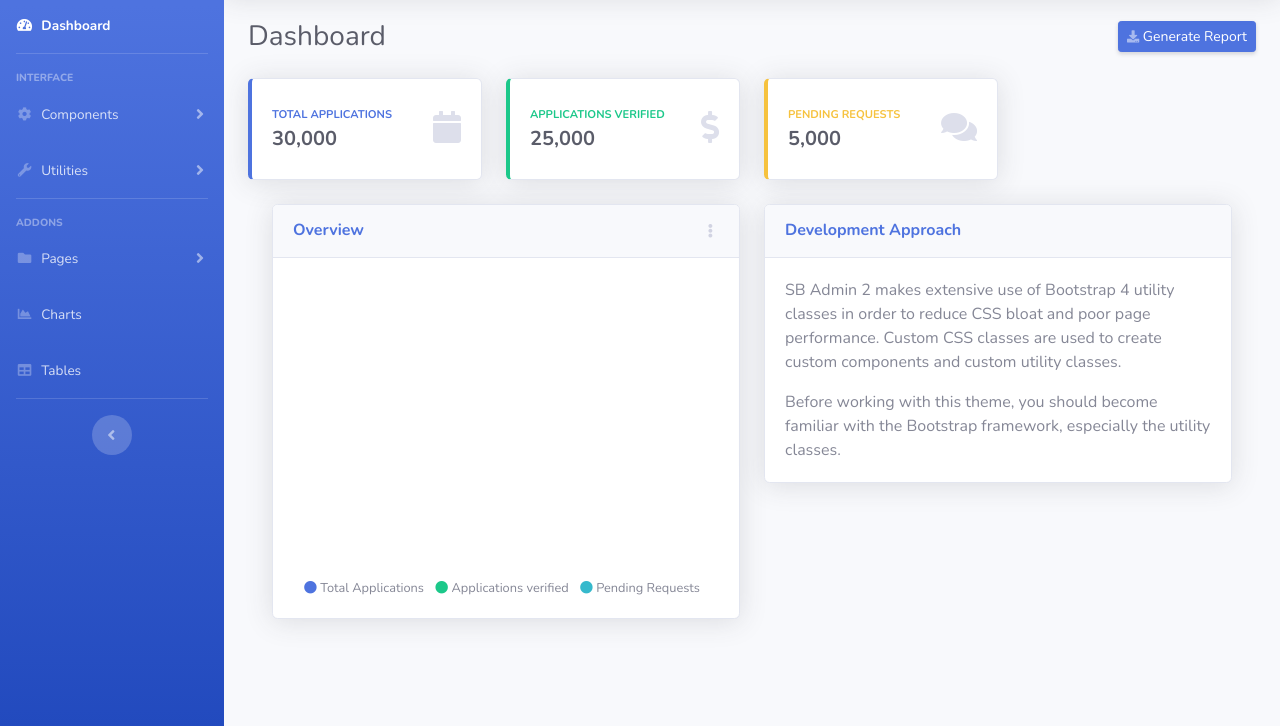
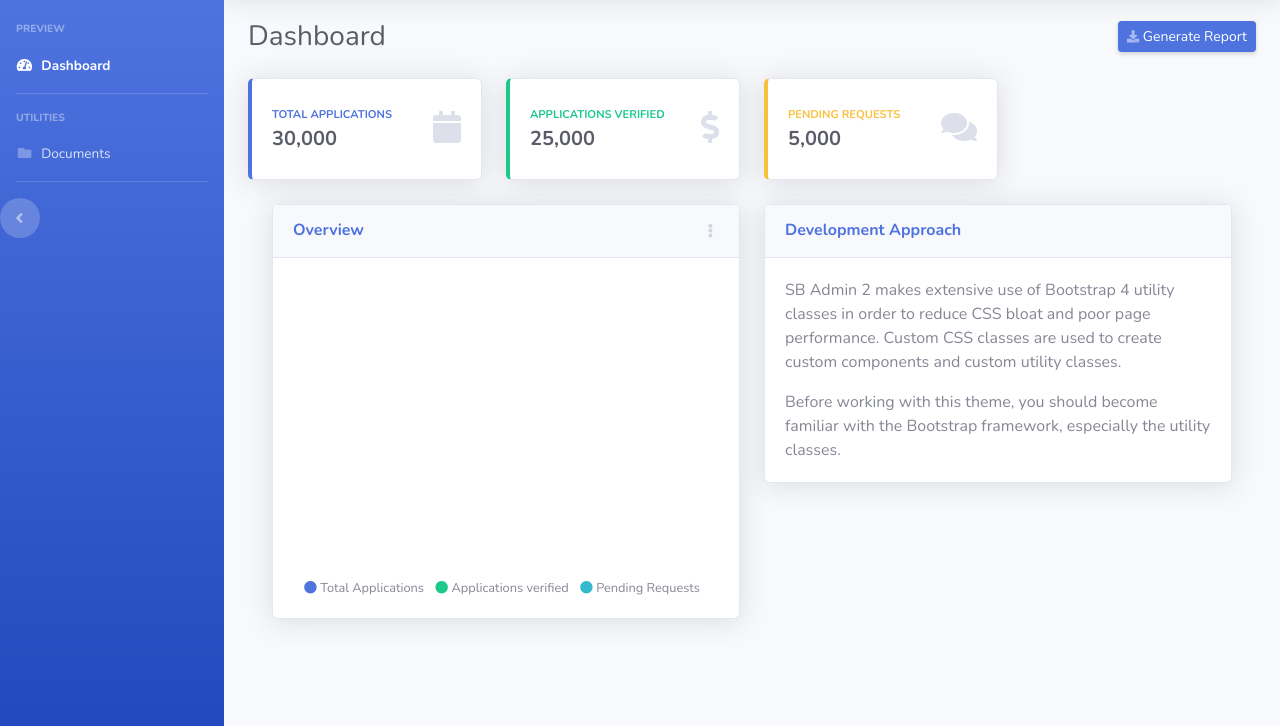
Before and after one commit to TanayPandey627/Paperless_scholarship, a website with bundled scripts: page index.html in a window 1280 px wide. Shown: the part 74-800 px from the top of the page. Built offline with nearby package versions, Linux system fonts and the light colour scheme.

Commit message:
Update index.html

```diff
--- a/index.html
+++ b/index.html
@@ -40,8 +40,11 @@
 
             <!-- Divider -->
             <hr class="sidebar-divider my-0">
-
+            <br>
             <!-- Nav Item - Dashboard -->
+            <div class="sidebar-heading">
+                preview
+            </div>
             <li class="nav-item active">
                 <a class="nav-link" href="index.html">
                     <i class="fas fa-fw fa-tachometer-alt"></i>
@@ -53,11 +56,11 @@
 
             <!-- Heading -->
             <div class="sidebar-heading">
-                Interface
+                utilities
             </div>
 
             <!-- Nav Item - Pages Collapse Menu -->
-            <li class="nav-item">
+            <!-- <li class="nav-item">
                 <a class="nav-link collapsed" href="#" data-toggle="collapse" data-target="#collapseTwo"
                     aria-expanded="true" aria-controls="collapseTwo">
                     <i class="fas fa-fw fa-cog"></i>
@@ -70,10 +73,10 @@
                         <a class="collapse-item" href="cards.html">Cards</a>
                     </div>
                 </div>
-            </li>
+            </li> -->
 
             <!-- Nav Item - Utilities Collapse Menu -->
-            <li class="nav-item">
+            <!-- <li class="nav-item">
                 <a class="nav-link collapsed" href="#" data-toggle="collapse" data-target="#collapseUtilities"
                     aria-expanded="true" aria-controls="collapseUtilities">
                     <i class="fas fa-fw fa-wrench"></i>
@@ -89,24 +92,29 @@
                         <a class="collapse-item" href="utilities-other.html">Other</a>
                     </div>
                 </div>
-            </li>
+            </li> -->
 
             <!-- Divider -->
-            <hr class="sidebar-divider">
+            <!-- <hr class="sidebar-divider"> -->
 
             <!-- Heading -->
-            <div class="sidebar-heading">
+            <!-- <div class="sidebar-heading">
                 Addons
-            </div>
+            </div> -->
 
             <!-- Nav Item - Pages Collapse Menu -->
             <li class="nav-item">
-                <a class="nav-link collapsed" href="#" data-toggle="collapse" data-target="#collapsePages"
+                <!-- <a class="nav-link collapsed" href="#" data-toggle="collapse" data-target="#collapsePages"
                     aria-expanded="true" aria-controls="collapsePages">
                     <i class="fas fa-fw fa-folder"></i>
-                    <span>Pages</span>
+                    <span>Documents</span>
+                </a> -->
+                <a class="nav-link" href="#" data-toggle="" data-target=""
+                    aria-expanded="" aria-controls="">
+                    <i class="fas fa-fw fa-folder"></i>
+                    <span>Documents</span>
                 </a>
-                <div id="collapsePages" class="collapse" aria-labelledby="headingPages" data-parent="#accordionSidebar">
+                <!-- <div id="collapsePages" class="collapse" aria-labelledby="headingPages" data-parent="#accordionSidebar">
                     <div class="bg-white py-2 collapse-inner rounded">
                         <h6 class="collapse-header">Login Screens:</h6>
                         <a class="collapse-item" href="login.html">Login</a>
@@ -118,21 +126,21 @@
                         <a class="collapse-item" href="blank.html">Blank Page</a>
                     </div>
                 </div>
-            </li>
+            </li> -->
 
             <!-- Nav Item - Charts -->
-            <li class="nav-item">
+            <!-- <li class="nav-item">
                 <a class="nav-link" href="charts.html">
                     <i class="fas fa-fw fa-chart-area"></i>
                     <span>Charts</span></a>
-            </li>
+            </li> -->
 
             <!-- Nav Item - Tables -->
-            <li class="nav-item">
+            <!-- <li class="nav-item">
                 <a class="nav-link" href="tables.html">
                     <i class="fas fa-fw fa-table"></i>
                     <span>Tables</span></a>
-            </li>
+            </li> -->
 
             <!-- Divider -->
             <hr class="sidebar-divider d-none d-md-block">
```
